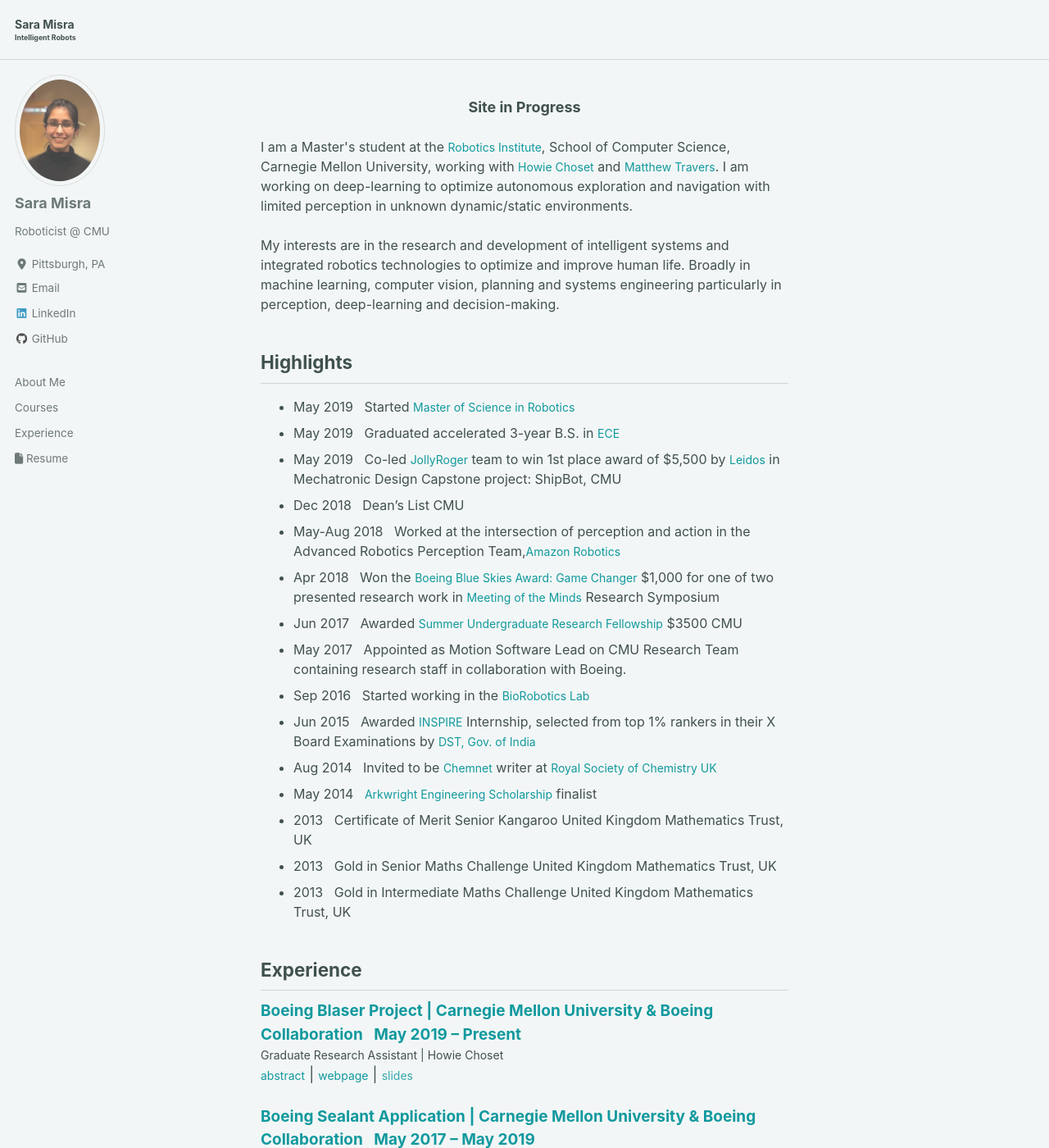
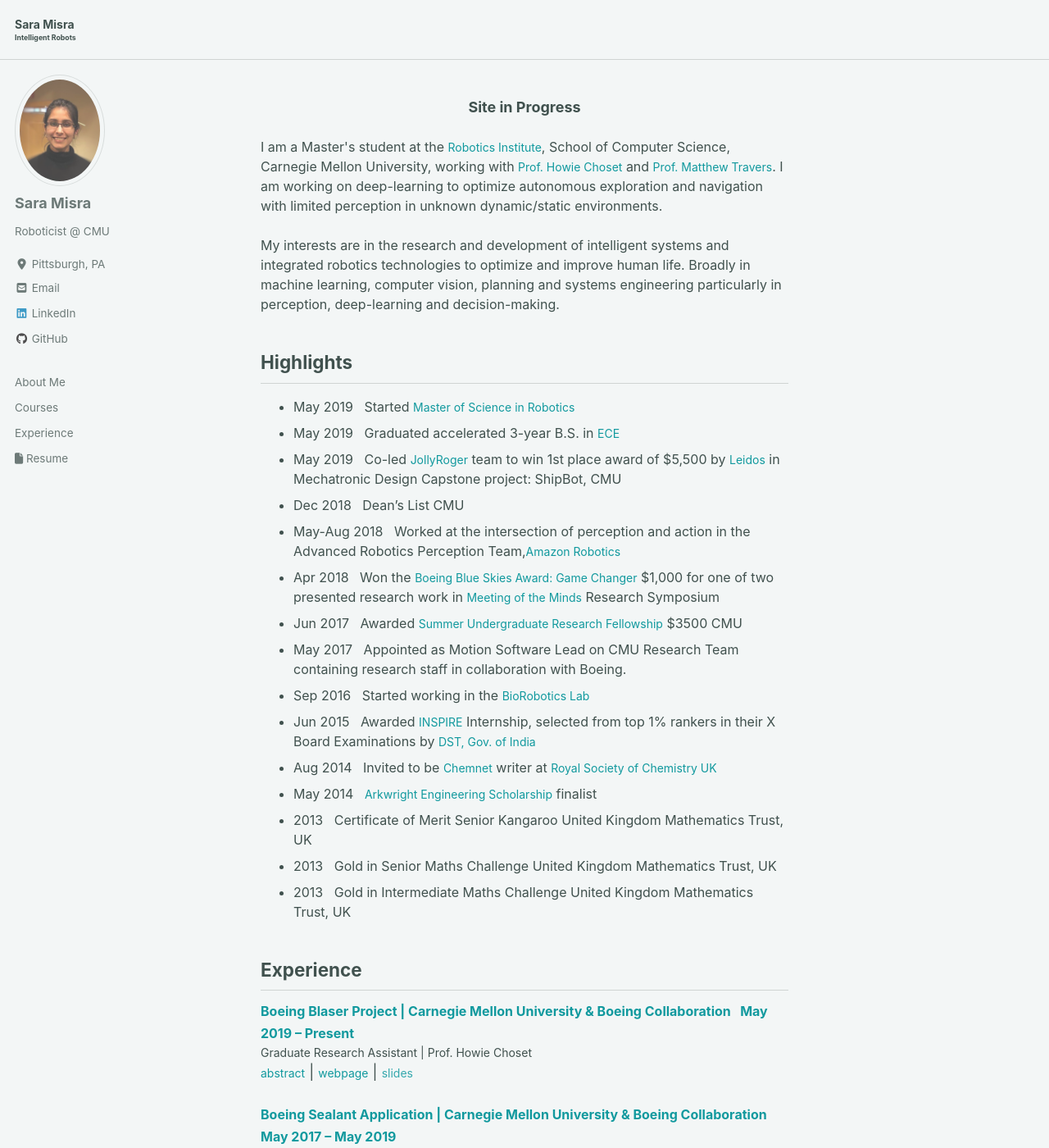
Before and after one commit to saram1sra/saram1sra.github.io, a Jekyll site: the page built from index.html, in a window 1280 px wide and 1400 px high. Shown: the whole window at 82% size. Built offline with Jekyll 4.4.1, drawn with Linux system fonts in a browser that asks for light colours; cached includes are drawn as plain includes; nearby versions of some CDN libraries; the list of posts is cut into pages by our own code; some of the changed text lies outside the part shown.

Commit message:
added exp

```diff
--- a/index.html
+++ b/index.html
@@ -11,10 +11,16 @@
     }
     heading {
 
-    font-size: 19px;
+    font-size: 16px;
     font-weight: bold;
     margin: 0px;
     color: #11999e;
+    }
+    head_under{
+    font-size: 14px;
+    margin: 0px;
+    padding:0px;
+    display: block;
     }
 
 </style>
@@ -25,7 +31,7 @@
 <p style="font-size:16px;">
 I am a Master's student at the <a href='https://www.ri.cmu.edu/'>Robotics Institute</a>,
 School of Computer Science, Carnegie Mellon University,
-working with <a href='https://en.wikipedia.org/wiki/Howie_Choset'>Howie Choset</a> and <a href='https://www.ri.cmu.edu/ri-faculty/matthew-j-travers/'> Matthew Travers</a>.
+working with <a href='https://en.wikipedia.org/wiki/Howie_Choset'>Prof. Howie Choset</a> and <a href='https://www.ri.cmu.edu/ri-faculty/matthew-j-travers/'>Prof. Matthew Travers</a>.
 I am  working on deep-learning to optimize autonomous exploration and navigation with limited perception in unknown dynamic/static environments.
 <br>
 <br>
@@ -58,7 +64,7 @@
 <h2>Experience</h2>
 
 <heading>Boeing Blaser Project | Carnegie Mellon University & Boeing Collaboration &nbsp; May 2019 – Present </heading>
-<p style="font-size: 14px; margin: 0px; padding:0px">Graduate Research Assistant | Howie Choset </p>
+<head_under>Graduate Research Assistant | Prof. Howie Choset </head_under>
 <a href="javascript:toggleblock('bb_abs')" >abstract</a> |
 <a href="http://biorobotics.ri.cmu.edu/research/ConfinedSpacePerception.php" >webpage</a> |
 <a href="" >slides</a>
@@ -73,7 +79,7 @@
 </i></p>
 
 <heading>Boeing Sealant Application | Carnegie Mellon University & Boeing Collaboration &nbsp; May 2017 – May 2019 </heading>
-<p style="font-size: 14px; margin: 0px; padding:0px">Motion Software Lead | Howie Choset </p>
+<p style="font-size: 14px; margin: 0px; padding:0px">Motion Software Lead | Prof. Howie Choset </p>
 <a href="javascript:toggleblock('bs_abs')" >abstract</a> |
 <a href="http://biorobotics.ri.cmu.edu/research/ConfinedSpaceManipulator.php" >webpage</a> |
 <a href="" >slides</a>
@@ -114,7 +120,7 @@
 
 
 <heading>FOXCONN IMR Fast-Vision | Carnegie Mellon University & FOXCONN &nbsp; May – Aug 2017</heading>
-<p style="font-size: 14px; margin: 0px; padding:0px">Research Assistant</p>
+<head_under>Research Assistant</head_under>
 <a href="javascript:toggleblock('fs_abs')" >abstract</a> |
 <a href="assets/files/slides/" >slides</a> |
 <a href="assets/images/" >media</a>
@@ -130,9 +136,8 @@
 </i></p>
 
 <heading>Summer Undergraduate Research Fellowship &nbsp; May – Aug 2017</heading>
-<p style="font-size: 14px; margin: 0px; padding:0px">Research Assistant | Howie Choset & Guillaume Satoretti</p>
+<head_under>Research Assistant | Prof. Howie Choset & Dr. Guillaume Satoretti</head_under>
 <a href="javascript:toggleblock('surf_abs')" >abstract</a>
-
 <p align="justify"> <i id="surf_abs">
 Awarded the Summer Undergraduate Research Fellowship 2017 for “Stable Stair Climbing for a Hexapod using Onboard Sensing” under Prof. Howie Choset and Dr. Guillaume.
 Researched and developed a gait, using Central Pattern Generators, for a hexapod robot in general terrain that is parameterizable by dimensions of obstacle extracted from camera feedback to make an ‘intuitive’ seamless 'walk to climb' transition increasing mobility, particularly for the introduction of legged companion robots in homes. <br>
@@ -140,20 +145,40 @@
 <br>
 <b>Software</b>: Python, ROS<br>
 <b>Hardware</b>: Hexapod, Kinect <br>
-<b>Key Concepts</b>: cpgs, computer vision
-
+<b>Key Concepts</b>: cpgs, computer vision, dynamic motion planning
 </i></p>
 
+<heading>Gearless Omni-directional Acceleration-vectoring Topology Project &nbsp; Dec 2016 – Jun 2017 </heading>
+<head_under>Undergraduate Researcher | Prof. Matt Travers</head_under>
+<a href="javascript:toggleblock('goat_abs')" >abstract</a>
+<p align="justify"> <i id="goat_abs">
+Developed ROS teleoperation of a robotic omni-directional leg to control motion and jump over obstacles.
+Built model and simulation for testing scenarios in physics simulator Gazebo
+<br>
+<b>Software</b>: Python, XML, ROS, Gazebo<br>
+<b>Hardware</b>: A Quasi-Direct Drive Legged Robot <br>
+<b>Key Concepts</b>: simulation, teleoperation
+</i></p>
 
-
-
-
+<heading>Series Elastic Actuator Robots &nbsp;  Sep 2016 – Feb 2017</heading>
+<head_under>Undergraduate Researcher | BioRobotics Lab</head_under>
+<a href="javascript:toggleblock('sea_abs')" >abstract</a>
+<p align="justify"><i id="sea_abs">
+Investigated methods for freeing the Snake Robot from a trapped position in uneven terrain and move towards initial heading using signal analysis on in-built torque sensor readings. <br>
+Verified the heuristic we proposed to detect the jammed state by detecting repetitive signals from the sensor feedback in the robot links. The low-cost solution implemented as an interim solution was to reduce speed, as the robot was very unlikely to get trapped at lower speeds.<br><br>
+Worked on optimizing LED driver for housing more components or scaling down Snake robot for constrained environments.
+        </i></p>
 
 </div>
 
 
 <!-- Init hideblock for toggle -->
-
+<script xml:space="preserve" language="JavaScript">
+        hideblock('bb_abs');
+</script>
+<script xml:space="preserve" language="JavaScript">
+        hideblock('bs_abs');
+</script>
 <script xml:space="preserve" language="JavaScript">
     hideblock('am_abs');
  </script>
```
Also changed, not shown: other parts of index.html (+2 -5 lines).
